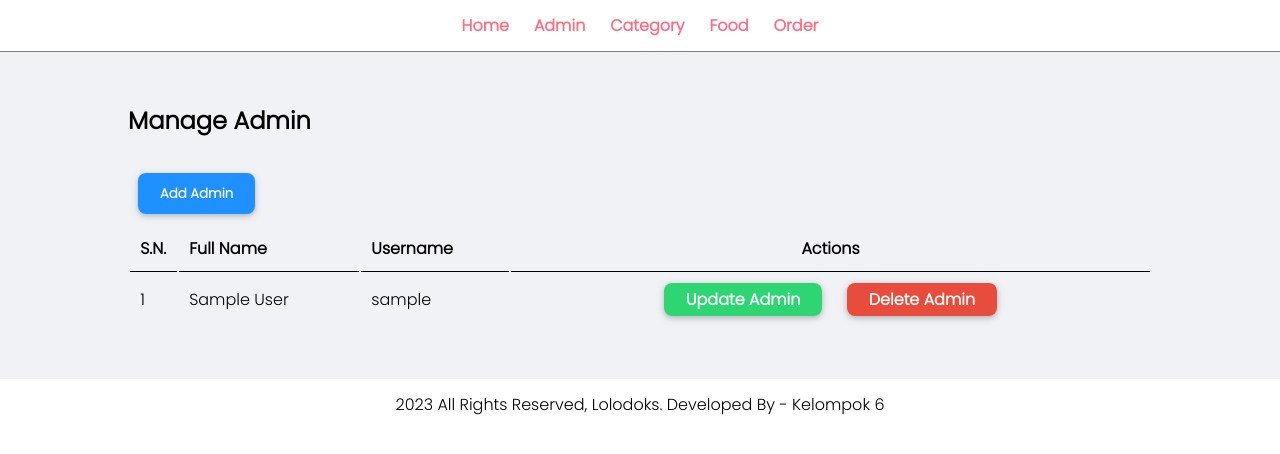
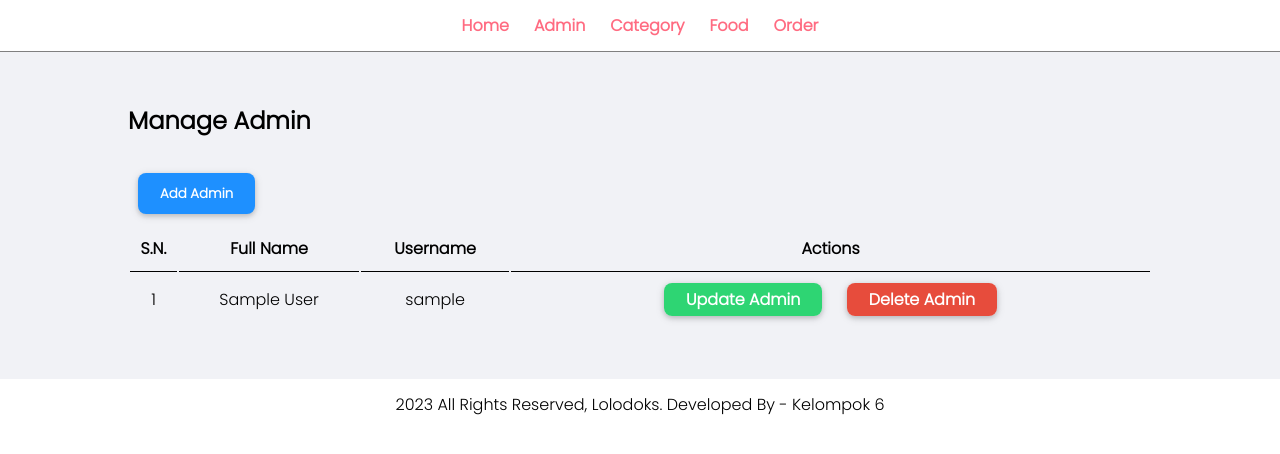
Before and after one commit to No0biTa/lolodoks, a PHP site: page /lolodoks/admin/manage-admin.php in a window 1280 px wide. Shown: the top 454 px of the page. Run offline with PHP 8.4, Linux system fonts and the light colour scheme; tables that the repository leaves empty or names only in its code hold one stand-in row (values such as "Sample post").

Commit message:
Updated 14-04-2023 19:26

```diff
--- a/admin/manage-admin.php
+++ b/admin/manage-admin.php
@@ -24,9 +24,9 @@
 
               <table class="tbl-full">
                 <tr>
-                        <th>S.N.</th>
-                        <th>Full Name</th>
-                        <th>Username</th>
+                        <th class="text-center">S.N.</th>
+                        <th class="text-center">Full Name</th>
+                        <th class="text-center">Username</th>
                         <th class="text-center">Actions</th>
                 </tr>
 
@@ -55,9 +55,9 @@
                               //DIsplay value dalam table
                               ?>
                               <tr>
-                                  <td><?php echo $sn++?></td>
-                                  <td><?php echo $full_name?></td>
-                                  <td><?php echo $username?></td>
+                                  <td class="text-center"><?php echo $sn++?></td>
+                                  <td class="text-center"><?php echo $full_name?></td>
+                                  <td class="text-center"><?php echo $username?></td>
                                   <td class="text-center">
                                       <a href="#" class="btn btn-default waves-teal btn-success">Update Admin</a>
                                       <a href="<?php HOME;?>delete-admin.php?id=<?php echo$id; ?>" class="btn btn-default waves-teal btn-danger">Delete Admin</a>
```
